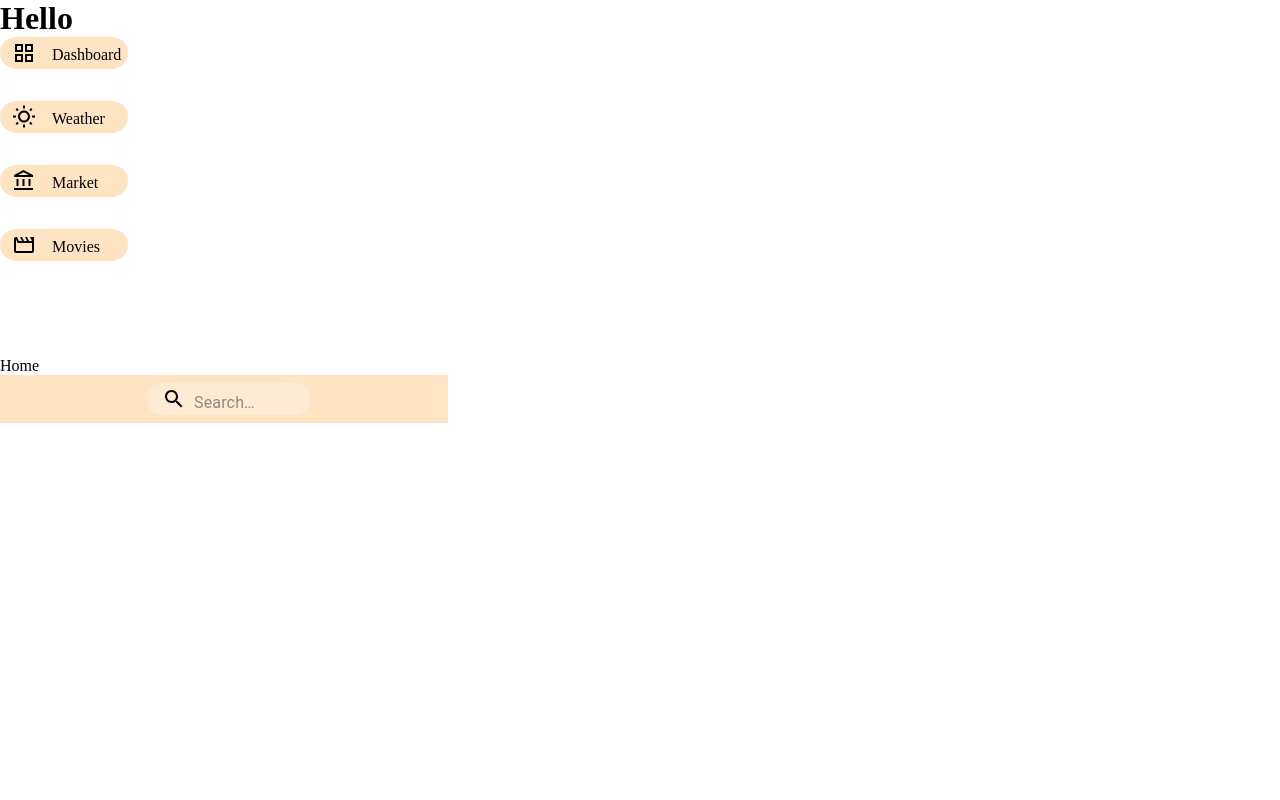
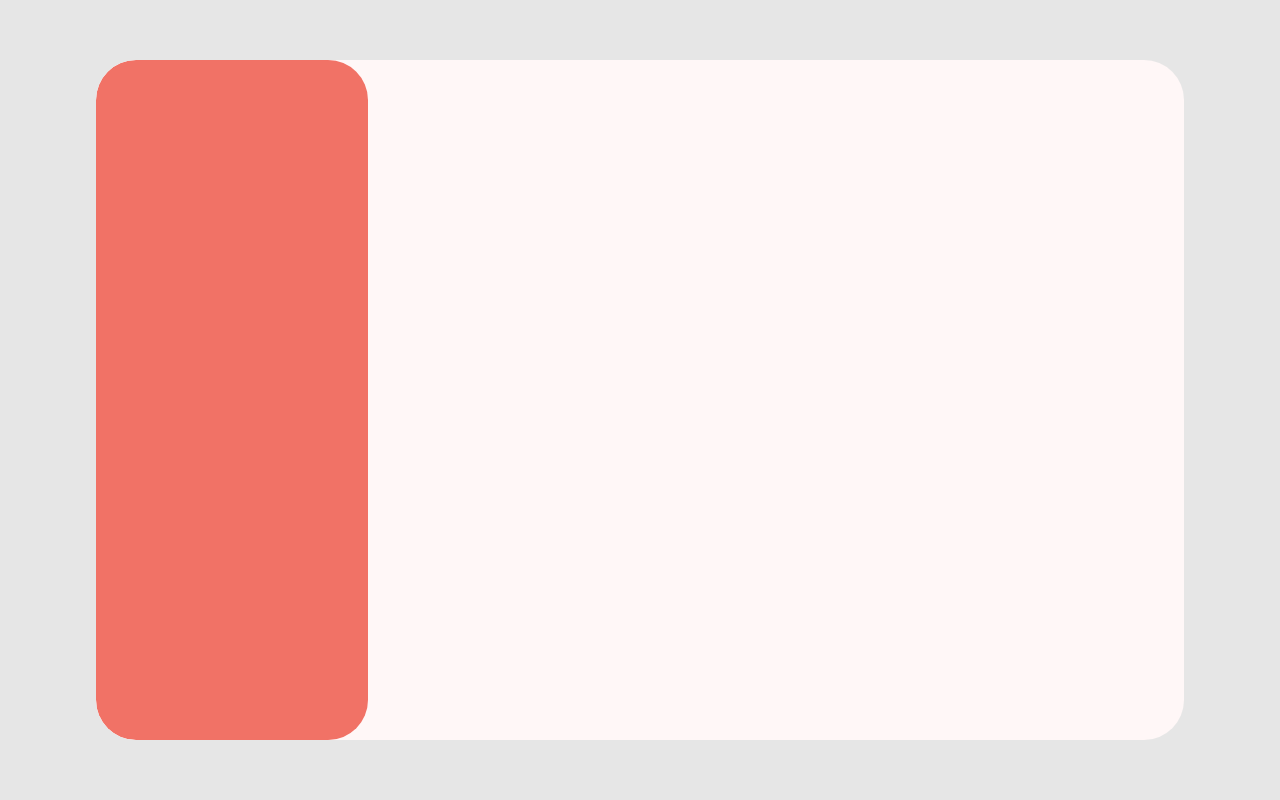
Before and after one commit to AnthonyAlmany/Dashboard, a React (Create React App) app: page / in a window 1280 px wide. Shown: the top 800 px of the page. Built offline with nearby package versions, Linux system fonts and the light colour scheme.

Commit message:
adjust syntax, add active class NavLink

```diff
--- a/src/App.tsx
+++ b/src/App.tsx
@@ -4,6 +4,7 @@ import React from 'react';
 
 
 import Navbar from './components/Navbar';
+import Home from './components/Home'
 
 
 function App() {
@@ -11,9 +12,8 @@ function App() {
 
   return (
     <div className="App">
-      <h1>Hello</h1>
+      <Home />
       <Navbar />
-
     </div>
 
   );
--- a/src/components/Home.tsx
+++ b/src/components/Home.tsx
@@ -1,9 +1,41 @@
-import React from 'react'
+import styled from 'styled-components'
+import { theme } from '../theme/theme'
 
 function Home() {
-    return (
-        <div>Home</div>
-    )
+  return (
+    <HomeStyled>
+      <div className="container">
+        <div className="navigation-container"></div>
+        <div className="main-container"></div>
+      </div>
+    </HomeStyled>
+  )
 }
 
+const HomeStyled = styled.div`
+height: 100vh;
+width: 100%;
+display: flex;
+align-items: center;
+justify-content: center;
+background-color: ${theme.colors.xtraLightGrey};
+.container {
+  height: 85%;
+  width: 85%;
+  display: flex;
+  overflow: hidden;
+  border-radius: ${theme.borderRadius.extraRounded};
+  background-color: ${theme.colors.primary};
+  .navigation-container{
+    height: 100%;
+    width: 25%;
+    background-color: ${theme.colors.secondary};
+    border-radius: ${theme.borderRadius.extraRounded};
+  }
+  .main-container{
+    height: 100%;
+    width: 75%;
+  }
+}
+`
 export default Home
--- a/src/components/Navbar.tsx
+++ b/src/components/Navbar.tsx
@@ -3,15 +3,15 @@ import React from 'react'
 import {
     Routes,
     Route,
-    Link
+    NavLink
 } from "react-router-dom";
 // import styled from 'styled-components';
 
-import Weather from "../components/Weather";
-import Home from "../components/Home";
-import Crypto from '../components/Crypto';
-import Movies from '../components/Movies';
+import Weather from "./Weather";
+import Crypto from './Crypto';
+import Movies from './Movies';
 import Searchbar from './Searchbar';
+import Home from './Home';
 
 import GridViewOutlinedIcon from '@mui/icons-material/GridViewOutlined';
 import WbSunnyOutlinedIcon from '@mui/icons-material/WbSunnyOutlined';
@@ -23,7 +23,18 @@ import './navbar.css';
 
 function Navbar() {
 
-    const styleLink = { textDecoration: 'none', color: 'inherit', marginBottom: '2rem' }
+    const styleLink = {
+        display: 'flex',
+        alignItems: 'center',
+        textDecoration: 'none',
+        color: 'inherit',
+        marginBottom: '2rem',
+        width: '8rem',
+        height: '2rem',
+        borderRadius: '1rem',
+    }
+
+
 
     // const Wrapper = styled.div`
     // display: flex;
@@ -35,18 +46,18 @@ function Navbar() {
     return (
         <div>
             <div className='links-container'>
-                <Link to="/" style={styleLink}>
-                    <div className='button-container'><GridViewOutlinedIcon /><div className="text-button">Dashboard</div></div>
-                </Link>
-                <Link to="/Weather" style={styleLink}>
+                <NavLink to="/Home" style={{ ...styleLink, ...({ isActive }) => { return (isActive ? 'active' : '') } }}  >
+                    <div className='button-container'><GridViewOutlinedIcon /><div className="text-button">Home</div></div>
+                </NavLink>
+                <NavLink to="/Weather" style={styleLink}>
                     <div className='button-container'><WbSunnyOutlinedIcon /><div className="text-button">Weather</div></div>
-                </Link>
-                <Link to="/Crypto" style={styleLink}>
+                </NavLink>
+                <NavLink to="/Crypto" style={styleLink}>
                     <div className='button-container'><AccountBalanceOutlinedIcon /><div className="text-button">Market</div></div>
-                </Link>
-                <Link to="/Movies" style={styleLink}>
+                </NavLink>
+                <NavLink to="/Movies" style={styleLink}>
                     <div className='button-container'><MovieOutlinedIcon /><div className="text-button">Movies</div></div>
-                </Link>
+                </NavLink>
             </div>
 
             <Routes>
--- a/src/components/navbar.css
+++ b/src/components/navbar.css
@@ -7,7 +7,6 @@
 .button-container {
     display: flex;
     align-items: center;
-    background-color: bisque;
     height: 2rem;
     width: 8rem;
     border-radius: 1rem;
@@ -22,3 +21,7 @@
     margin-top: 3px;
     margin-left: 1rem;
 }
+
+.active {
+    background-color: antiquewhite;
+}
```
Also changed, not shown: src/components/pages/Home/Home.tsx (deleted, +0 -41 lines), src/datas/buttonsList.tsx (deleted, +0 -12 lines).
